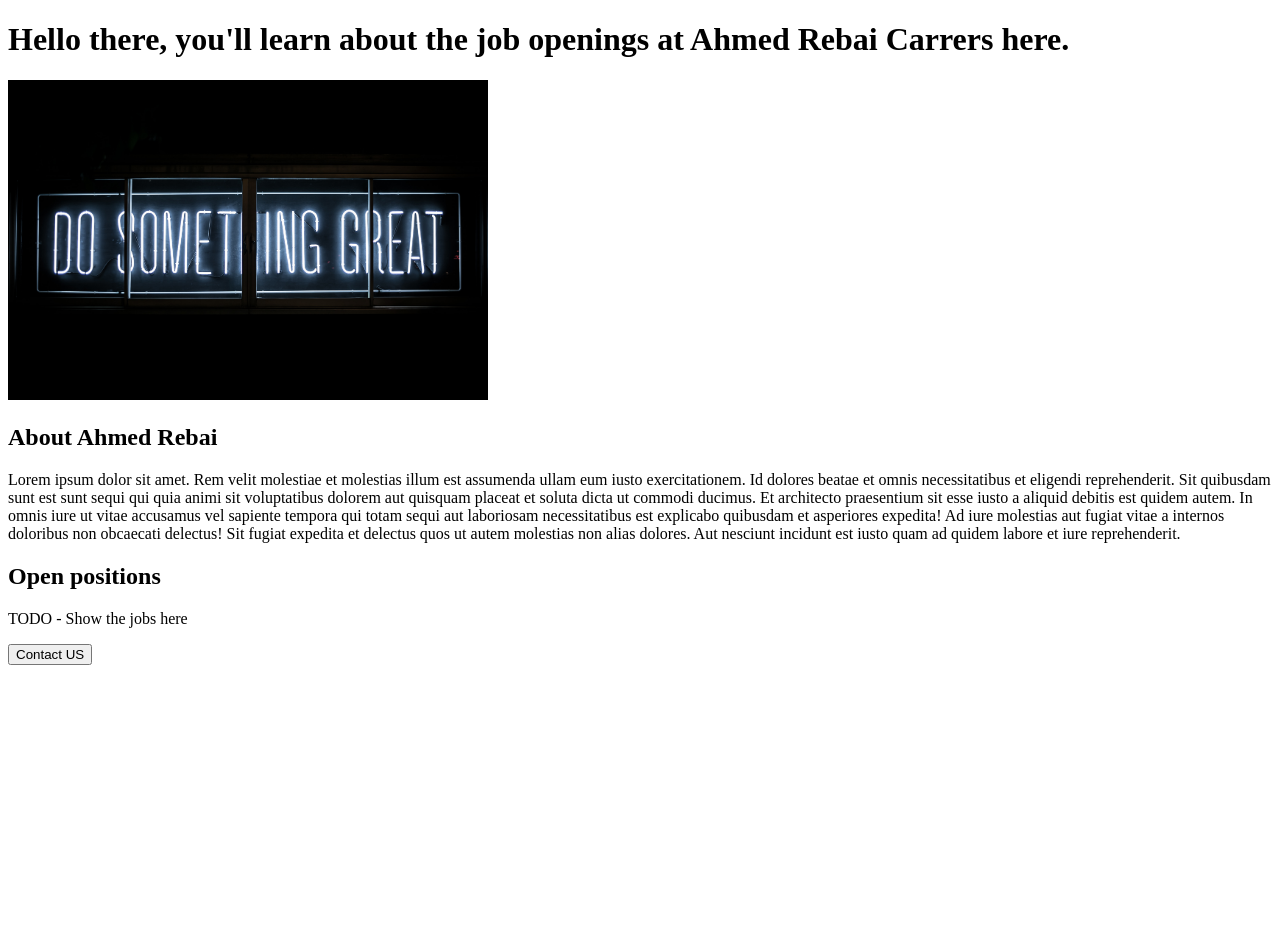
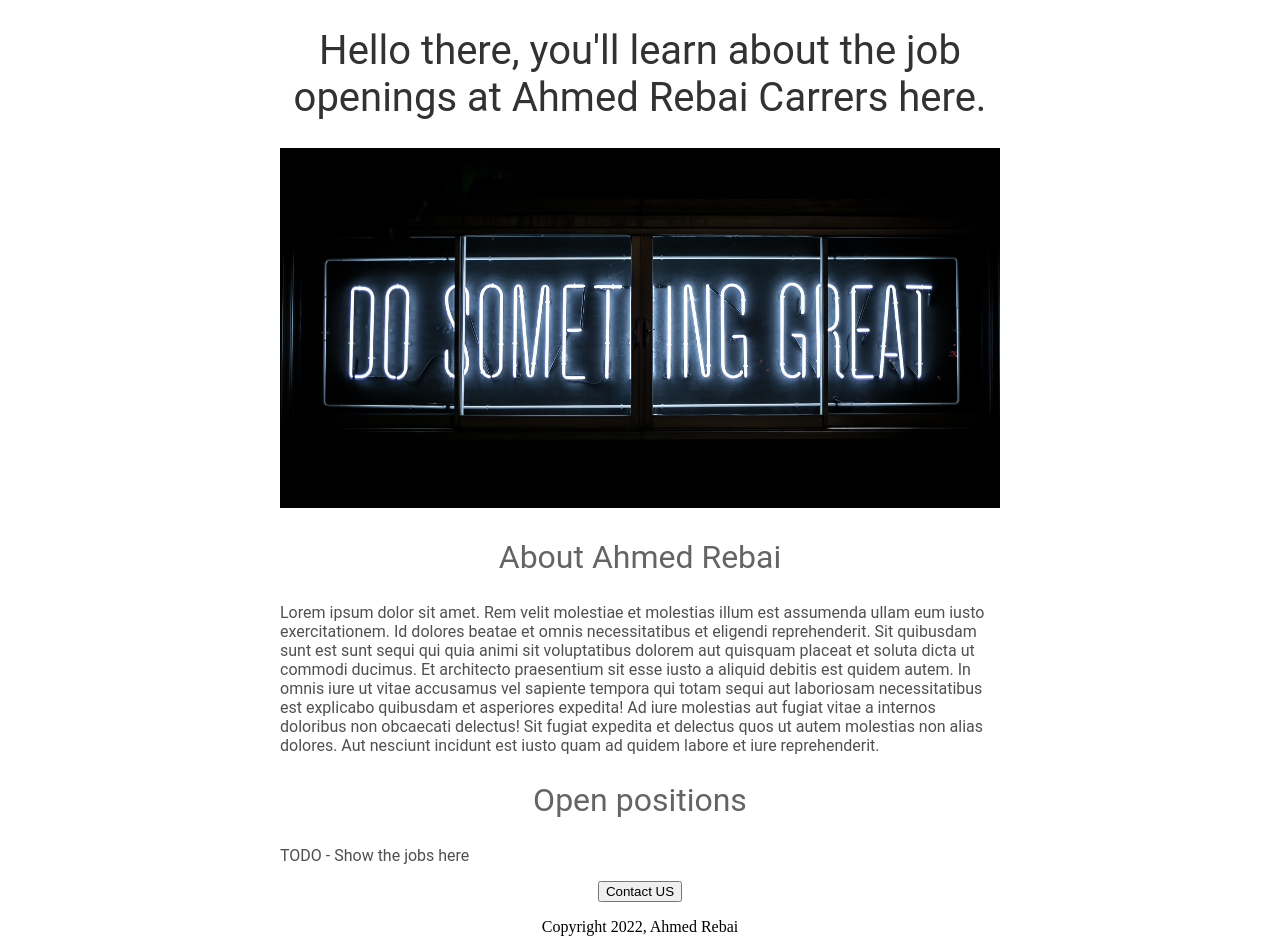
Before and after one commit to AhmedRebai/careers-website, a Flask app: page / in a window 1280 px wide. Before the commit the page ends 665 px from the top, so only its background shows below. Run offline with Flask 3, Linux system fonts and the light colour scheme.

Commit message:
Added HTML and CSS Without Bootstrap

```diff
--- a/templates/home.html
+++ b/templates/home.html
@@ -2,16 +2,55 @@
 <html>
   <head>
     <title>Ahmed Rebai Carrers</title>
+    <style>
+      h1 {
+        font-size: 40px;
+        font-family: Roboto;
+        font-weight: normal;
+        color: rgb(50,50,50);
+        text-align: center;
+      }
+
+      #career {
+        width: 100%;
+        height: 360px;
+        object-fit: cover;
+
+      }
+
+      h2 {
+        font-size: 32px;
+        font-family: Roboto;
+        font-weight: normal;
+        color: rgb(100,100,100);
+        text-align: center;
+      }
+
+      .bodytext {
+        font-family: Roboto;
+        color: rgb(80,80,80);
+
+      }
+
+      #container {
+        max-width: 720px;
+        margin: 0 auto 0 auto;
+
+
+      }
+
+    </style>
   </head>
 
   <body>
+    <div id="container">
     <h1>Hello there, you'll learn about the job openings at Ahmed Rebai Carrers here.</h1>
 
     <!-- <img src="" width="120" height="90" alt="HTML Dog"> -->
-    <img src="https://careers-website--ahmedrebai.repl.co/static/career.jpg" height=320>
+    <img id="career" src="https://careers-website--ahmedrebai.repl.co/static/career.jpg">
 
     <h2>About Ahmed Rebai</h2>
-    <p>
+    <p class="bodytext">
       Lorem ipsum dolor sit amet. Rem velit molestiae et molestias illum est assumenda ullam eum
       iusto exercitationem. Id dolores beatae et omnis necessitatibus et eligendi reprehenderit. Sit
       quibusdam sunt est sunt sequi qui quia animi sit voluptatibus dolorem aut quisquam placeat et
@@ -26,8 +65,17 @@
     </p>
 
     <h2>Open positions</h2>
-    <p>TODO - Show the jobs here</p>
+    <p class="bodytext">TODO - Show the jobs here</p>
+
+    <div style="text-align:center;">
     <button>Contact US</button>
+      <p>
+        Copyright 2022, Ahmed Rebai
+      </p>
+    </div>
+
+
+    </div>
 
   </body>
 </html>
```
Also changed, not shown: README.md.
